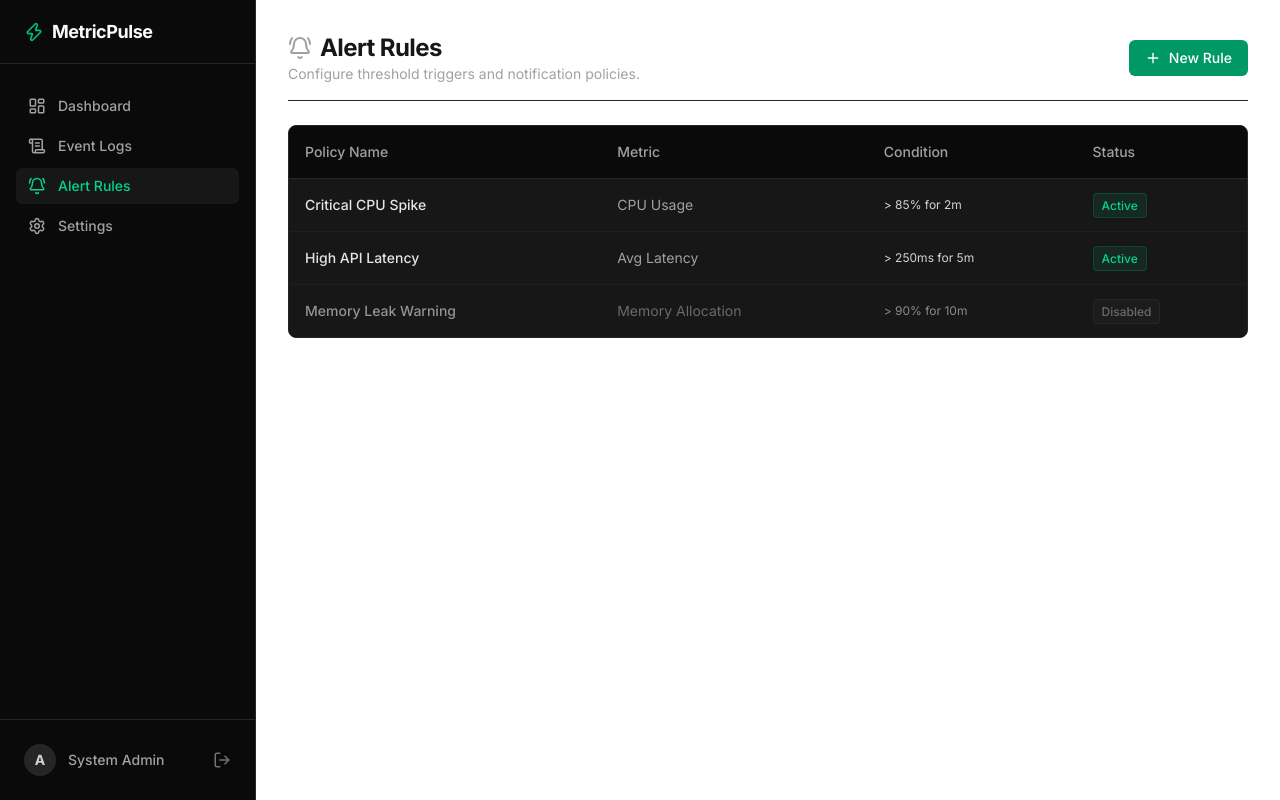
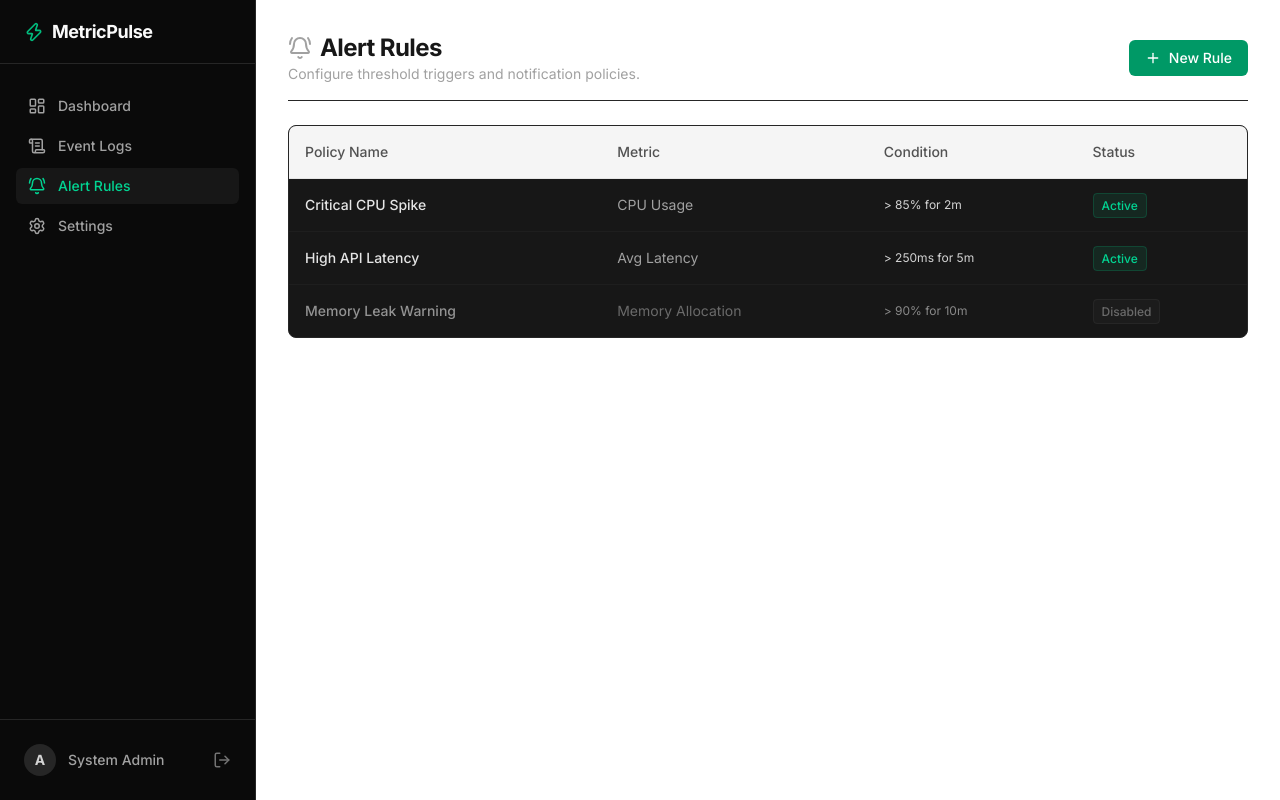
Before and after one commit to Benaiah15/metricpulse, a Next.js app: page /alerts in a window 1280 px wide. Built offline with nearby package versions, Linux system fonts and the light colour scheme.

Commit message:
Apply UI updates and theme toggle

```diff
--- a/package.json
+++ b/package.json
@@ -15,6 +15,7 @@
     "lucide-react": "^1.21.0",
     "next": "16.2.9",
     "next-auth": "^5.0.0-beta.31",
+    "next-themes": "^0.4.6",
     "react": "19.2.4",
     "react-dom": "19.2.4",
     "recharts": "^3.8.1"
--- a/src/app/(auth)/login/page.tsx
+++ b/src/app/(auth)/login/page.tsx
@@ -53,7 +53,7 @@ function LoginFormContent() {
       </div>
 
       {/* Login Form */}
-      <div className="bg-neutral-900 border border-neutral-800 rounded-xl p-8 shadow-xl">
+      <div className="bg-white dark:bg-neutral-900 border border-neutral-200 dark:border-neutral-800 rounded-xl p-8 shadow-xl">
         <form onSubmit={handleLogin} className="space-y-6">
           {error && (
             <div className="p-3 rounded-md bg-red-500/10 border border-red-500/20 flex items-start gap-3 text-red-400">
--- a/src/app/(dashboard)/alerts/page.tsx
+++ b/src/app/(dashboard)/alerts/page.tsx
@@ -25,7 +25,7 @@ export default function AlertsPage() {
         <section aria-label="Configured Alerts" className="rounded-lg border border-neutral-800 bg-neutral-900 overflow-hidden">
           <table className="w-full text-left border-collapse text-sm">
             <thead>
-              <tr className="bg-neutral-950 text-neutral-400 border-b border-neutral-800">
+              <tr className="bg-neutral-100 dark:bg-neutral-950 text-neutral-600 dark:text-neutral-400 border-b border-neutral-200 dark:border-neutral-800">
                 <th className="p-4 font-medium">Policy Name</th>
                 <th className="p-4 font-medium">Metric</th>
                 <th className="p-4 font-medium">Condition</th>
--- a/src/app/(dashboard)/logs/page.tsx
+++ b/src/app/(dashboard)/logs/page.tsx
@@ -19,7 +19,7 @@ export default function LogsPage() {
         </header>
 
         {/* Component Reuse: Dropping in our client component */}
-        <div className="bg-neutral-900 border border-neutral-800 rounded-lg p-1">
+        <div className="bg-white dark:bg-neutral-900 border border-neutral-200 dark:border-neutral-800 rounded-lg p-1">
            <LogTable />
         </div>
 
--- a/src/app/layout.tsx
+++ b/src/app/layout.tsx
@@ -1,5 +1,6 @@
 import type { Metadata } from "next";
 import { Inter } from "next/font/google";
+import { ThemeProvider } from "@/components/ThemeProvider";
 import "./globals.css";
 
 const inter = Inter({ subsets: ["latin"] });
@@ -15,10 +16,20 @@ export default function RootLayout({
   children: React.ReactNode;
 }>) {
   return (
-    <html lang="en" className="dark">
-      <body className={`${inter.className} bg-neutral-950 text-neutral-50 antialiased min-h-screen`}>
-        {/* Next.js will automatically inject either the (dashboard)/layout.tsx or the login page here */}
-        {children}
+    // suppressHydrationWarning is required by next-themes so the screen doesn't flicker on reload
+    <html lang="en" suppressHydrationWarning>
+      <body
+        className={`${inter.className} bg-white text-neutral-900 dark:bg-neutral-950 dark:text-neutral-50 antialiased min-h-screen transition-colors duration-200`}
+      >
+        <ThemeProvider
+          attribute="class"
+          defaultTheme="dark"
+          enableSystem
+          disableTransitionOnChange
+        >
+          {/* Next.js will automatically inject either the (dashboard)/layout.tsx or the login page here */}
+          {children}
+        </ThemeProvider>
       </body>
     </html>
   );
--- /dev/null
+++ b/src/components/ThemeProvider.tsx
@@ -0,0 +1,11 @@
+"use client"
+
+import * as React from "react"
+import { ThemeProvider as NextThemesProvider } from "next-themes"
+
+export function ThemeProvider({
+  children,
+  ...props
+}: React.ComponentProps<typeof NextThemesProvider>) {
+  return <NextThemesProvider {...props}>{children}</NextThemesProvider>
+}
--- /dev/null
+++ b/src/components/ThemeToggle.tsx
@@ -0,0 +1,20 @@
+"use client"
+
+import * as React from "react"
+import { Moon, Sun } from "lucide-react"
+import { useTheme } from "next-themes"
+
+export function ThemeToggle() {
+  const { theme, setTheme } = useTheme()
+
+  return (
+    <button
+      onClick={() => setTheme(theme === "dark" ? "light" : "dark")}
+      className="p-2 rounded-md border border-neutral-200 dark:border-neutral-800 bg-white dark:bg-neutral-900 text-neutral-600 dark:text-neutral-400 hover:bg-neutral-100 dark:hover:bg-neutral-800 transition-colors"
+      aria-label="Toggle theme"
+    >
+      <Sun className="h-5 w-5 rotate-0 scale-100 transition-all dark:-rotate-90 dark:scale-0" />
+      <Moon className="absolute h-5 w-5 rotate-90 scale-0 transition-all dark:rotate-0 dark:scale-100" top-auto left-auto />
+    </button>
+  )
+}
--- a/src/components/dashboard/LogTable.tsx
+++ b/src/components/dashboard/LogTable.tsx
@@ -116,7 +116,7 @@ export function LogTable() {
       <div className="overflow-x-auto border border-neutral-800 rounded">
         <table className="w-full text-left border-collapse text-sm">
           <thead>
-            <tr className="bg-neutral-950 text-neutral-400 border-b border-neutral-800">
+            <tr className="bg-neutral-100 dark:bg-neutral-950 text-neutral-600 dark:text-neutral-400 border-b border-neutral-200 dark:border-neutral-800">
               <th className="p-3 font-medium w-32">Timestamp</th>
               <th className="p-3 font-medium w-48">Service</th>
               <th className="p-3 font-medium w-24">Severity</th>
--- /dev/null
+++ b/tailwind.config.ts
@@ -0,0 +1,21 @@
+import type { Config } from "tailwindcss";
+
+const config: Config = {
+  darkMode: 'class', // <--- This is the magic line that lets next-themes control your colors
+  content: [
+    "./src/pages/**/*.{js,ts,jsx,tsx,mdx}",
+    "./src/components/**/*.{js,ts,jsx,tsx,mdx}",
+    "./src/app/**/*.{js,ts,jsx,tsx,mdx}",
+  ],
+  theme: {
+    extend: {
+      colors: {
+        background: "var(--background)",
+        foreground: "var(--foreground)",
+      },
+    },
+  },
+  plugins: [],
+};
+
+export default config;
```
Also changed, not shown: 1 other file (tests, documents, lock files or other folders).
